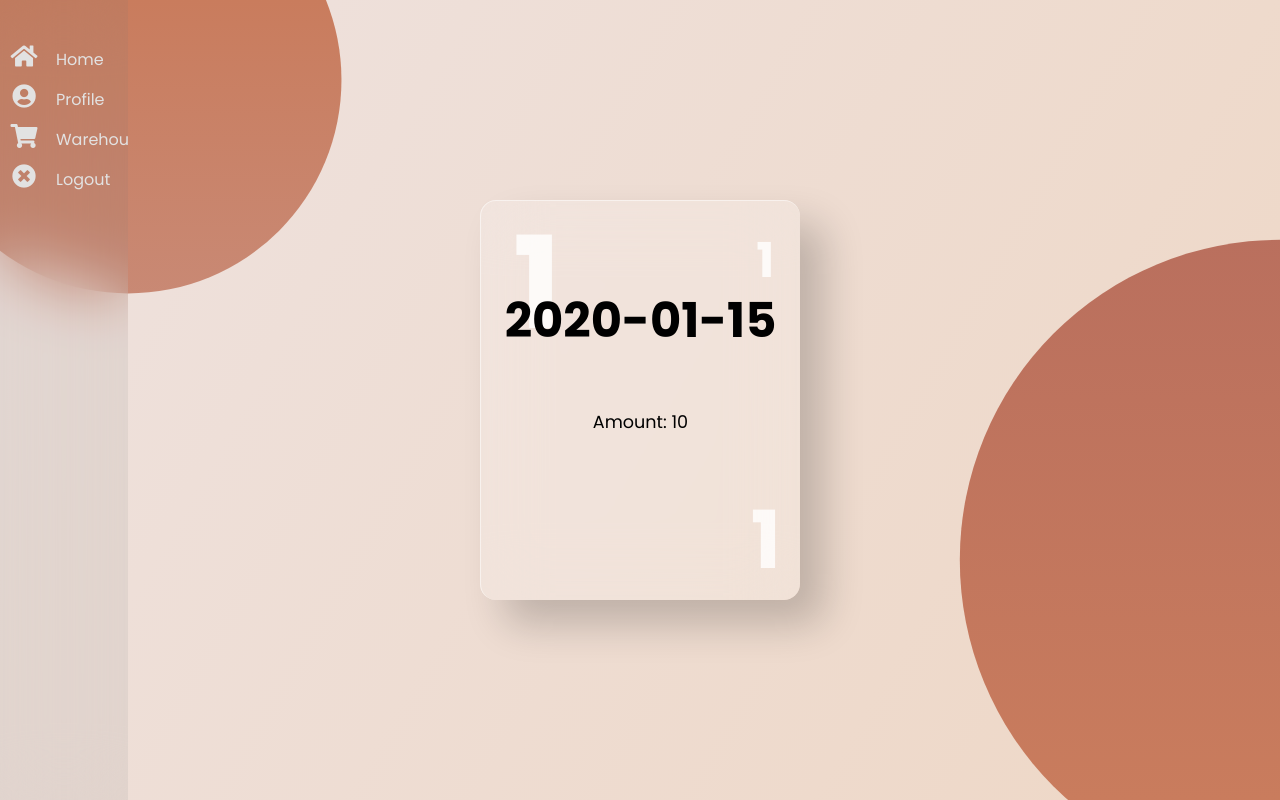
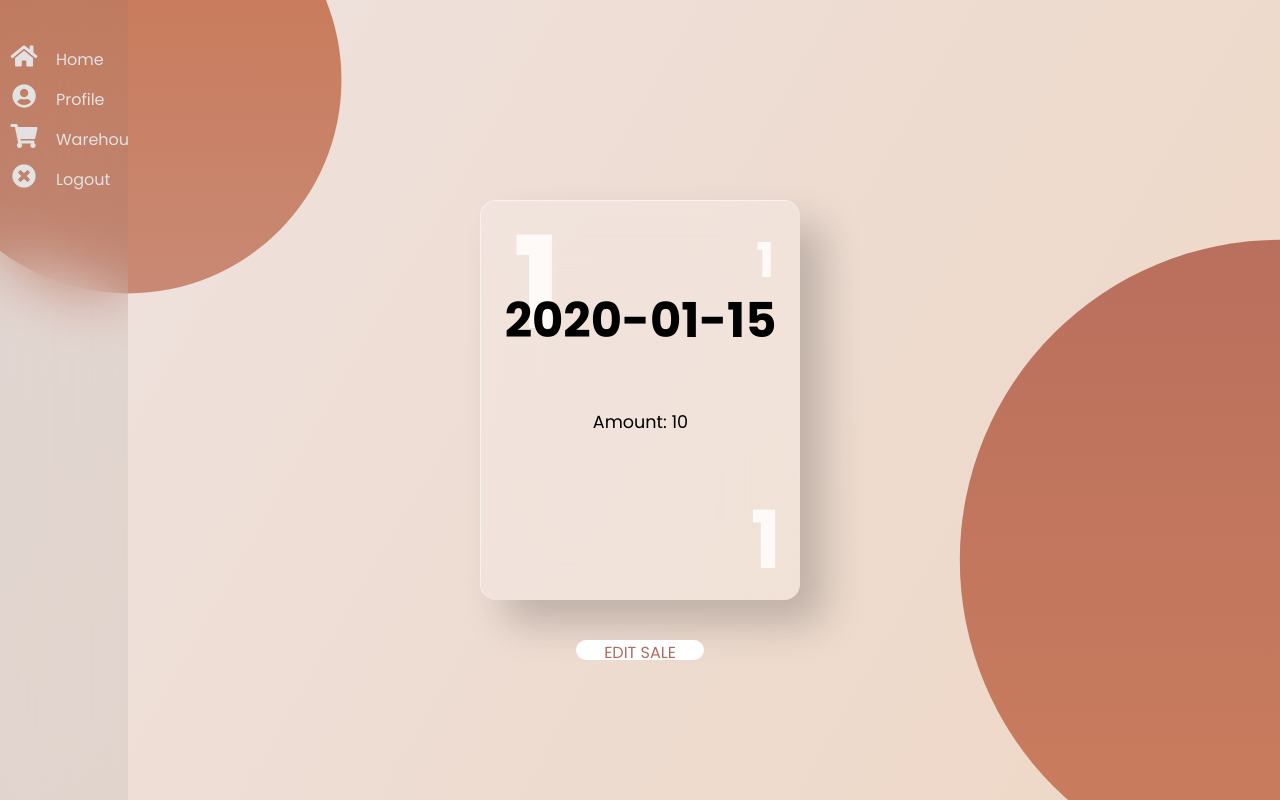
Before and after one commit to k-srivastava/Health-Factory, a Flask app: template templates/warehouse/sale_view.html in a window 1280 px wide. Run offline with Flask 3, Linux system fonts and the light colour scheme; the template is opened without the code that fills it: most values are stand-ins (such as "Sample title", 1, 10 or a date in 2020).

Commit message:
Added a non-functional link to edit the models.

```diff
--- a/static/css/factory/profile.css
+++ b/static/css/factory/profile.css
@@ -71,7 +71,7 @@
 
 .links a {
     display: inline-block;
-    width: 7vw;
+    width: 10vw;
     height: 2.5vh;
     text-decoration: none;
     text-transform: uppercase;
--- a/templates/warehouse/manufacturer_view.html
+++ b/templates/warehouse/manufacturer_view.html
@@ -15,4 +15,8 @@
         <p>Phone: {{ manufacturer.phone_number }}</p>
         <p>Address: {{ manufacturer.address }}</p>
     </div>
+
+    <div class="links">
+        <a href="/warehouse/manufacturers/edit">Edit Manufacturer</a>
+    </div>
 {% endblock %}
--- a/templates/warehouse/medicine_view.html
+++ b/templates/warehouse/medicine_view.html
@@ -23,6 +23,10 @@
         <p>Purchase: {{ medicine.purchase_date }}</p>
         <p>Expiry: {{ medicine.expiry_date }}</p>
     </div>
+
+    <div class="links">
+        <a href="/warehouse/medicines/edit">Edit Medicines</a>
+    </div>
 {% endblock %}
 
 {% block scripts %}
--- a/templates/warehouse/sale_view.html
+++ b/templates/warehouse/sale_view.html
@@ -15,4 +15,8 @@
 
         <p>Amount: {{ sale.amount }}</p>
     </div>
+
+    <div class="links">
+        <a href="/warehouse/sales/edit">Edit Sale</a>
+    </div>
 {% endblock %}
--- a/templates/warehouse/salt_view.html
+++ b/templates/warehouse/salt_view.html
@@ -12,4 +12,8 @@
         <h2>{{ salt.name }}</h2>
         <h3>{{ salt.id }}</h3>
     </div>
+
+    <div class="links">
+        <a href="/warehouse/salts/edit">Edit Salt</a>
+    </div>
 {% endblock %}
```
